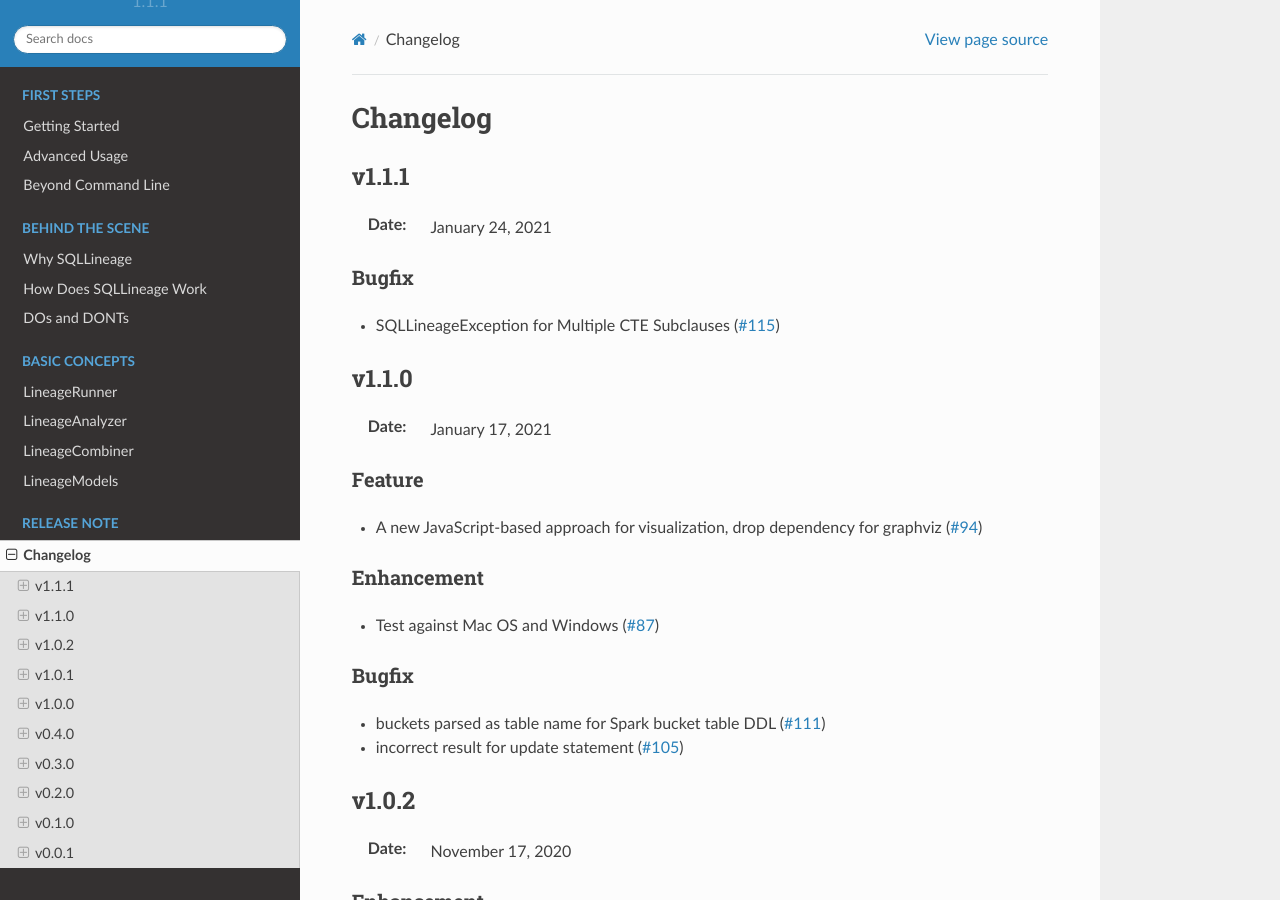
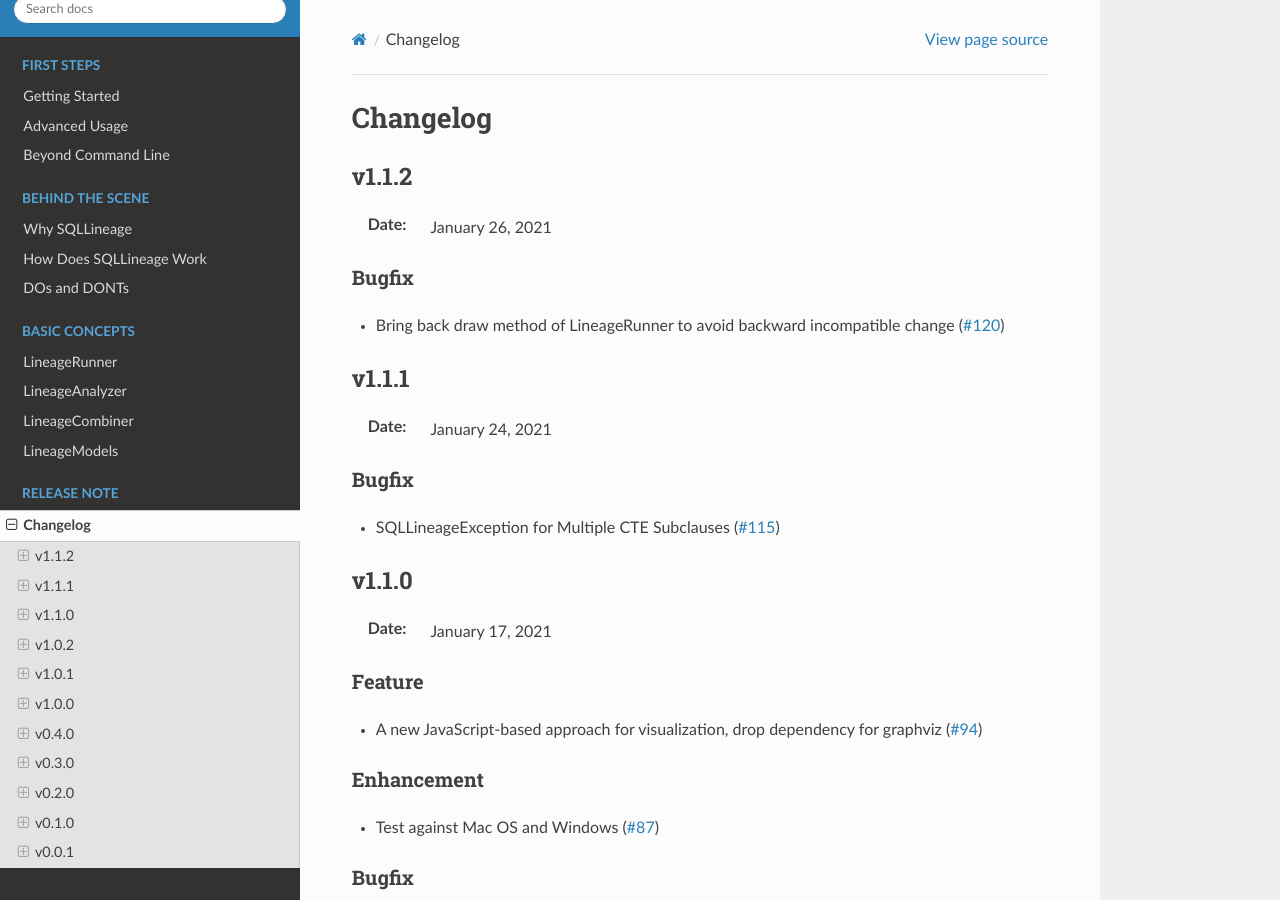
Before and after one commit to reata/sqllineage, a Sphinx documentation site: the page built from docs/release_note/changelog.rst, in a window 1280 px wide and 900 px high. Built offline with Sphinx 7.4.7 and the Read the Docs theme 2.0.0, drawn with Linux system fonts in a browser that asks for light colours.

Commit message:
chore: bump version to 1.1.2

```diff
--- a/docs/release_note/changelog.rst
+++ b/docs/release_note/changelog.rst
@@ -1,6 +1,14 @@
 *********
 Changelog
 *********
+
+v1.1.2
+======
+:Date: January 26, 2021
+
+Bugfix
+-------------
+* Bring back draw method of LineageRunner to avoid backward incompatible change (`#120 <https://github.com/reata/sqllineage/issues/120>`_)
 
 v1.1.1
 ======
--- a/sqllineage/__init__.py
+++ b/sqllineage/__init__.py
@@ -1,7 +1,7 @@
 import logging.config
 
 NAME = "sqllineage"
-VERSION = "1.1.1"
+VERSION = "1.1.2"
 DEFAULT_LOGGING = {
     "version": 1,
     "disable_existing_loggers": False,
```
Also changed, not shown: 2 other files.
